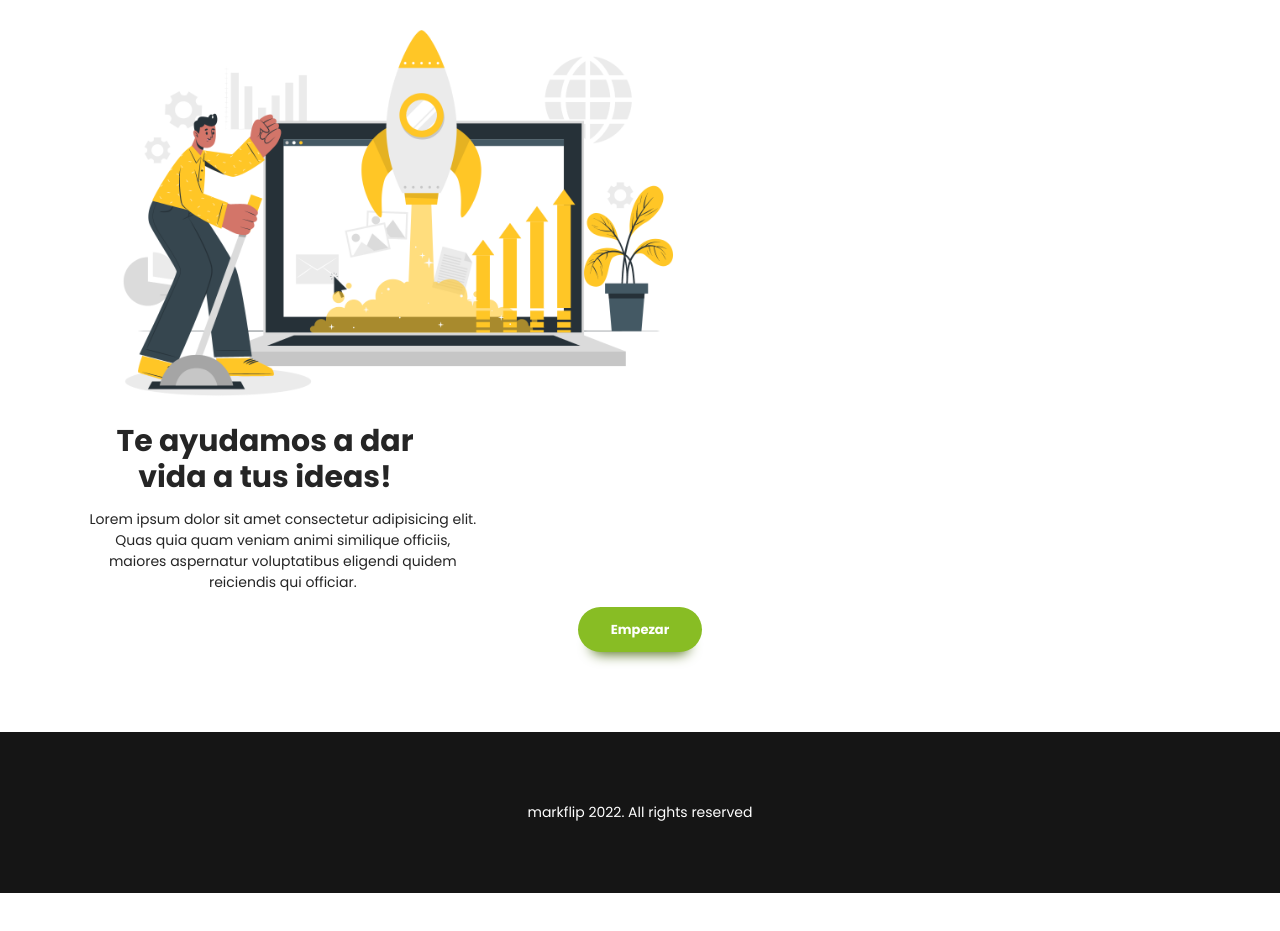
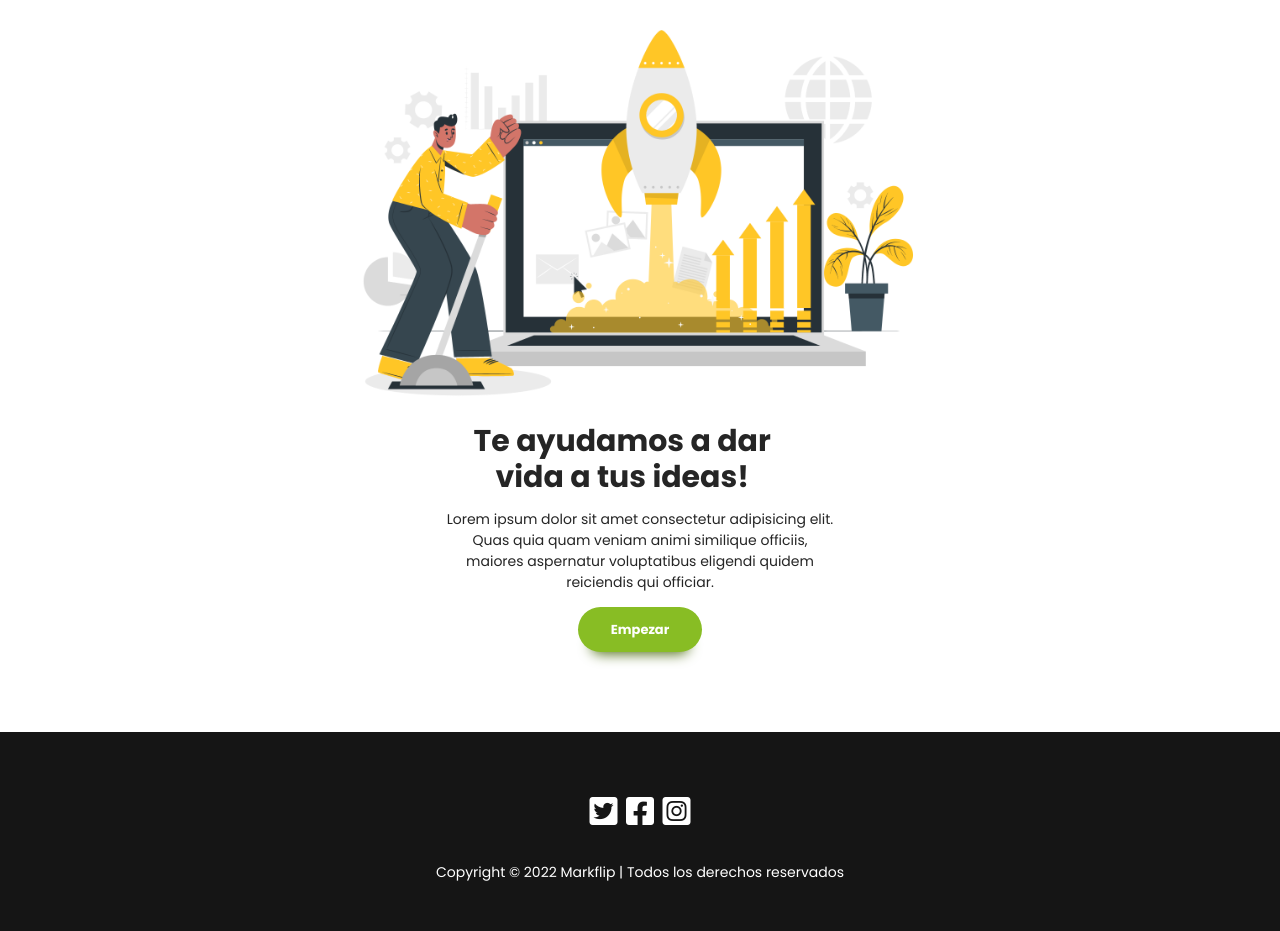
Before and after one commit to Petersonvaladao/markflip, a website built with Vite: page index.html in a window 1280 px wide. Shown: the part 1920-2851 px from the top of the page. Before the commit the page ends 2813 px from the top, so only its background shows below. Built offline with nearby package versions, Linux system fonts and the light colour scheme.

Commit message:
add social media

```diff
--- a/index.html
+++ b/index.html
@@ -12,8 +12,7 @@
   <link rel="preconnect" href="https://fonts.gstatic.com" crossorigin>
   <link href="https://fonts.googleapis.com/css2?family=Poppins:wght@200;400;500;700&family=Roboto:wght@100;400;500;700&display=swap" rel="stylesheet">
 
-  <link rel="stylesheet" href="https://cdnjs.cloudflare.com/ajax/libs/font-awesome/4.7.0/css/font-awesome.min.css">
-
+  <link rel="stylesheet" href="https://cdnjs.cloudflare.com/ajax/libs/font-awesome/6.2.0/css/all.min.css" integrity="sha512-xh6O/CkQoPOWDdYTDqeRdPCVd1SpvCA9XXcUnZS2FmJNp1coAFzvtCN9BmamE+4aHK8yyUHUSCcJHgXloTyT2A==" crossorigin="anonymous" referrerpolicy="no-referrer" />
 
   <title>Markflip - </title>
 
@@ -21,14 +20,14 @@
 
 <body>
   <header class="header">
-    <div class="container" id="home">
+    <div class="container">
       <div class="nav-wrapper">
         <img class="logo" src="img/logo.png" alt="logo">
         <nav id="hamnav">
           <label for="hamburger">&#9776;</label>
           <input type="checkbox" id="hamburger" />
           <ul id="hamitems">
-            <li><a href="#home">Home</a></li>
+            <li><a href="index.html">Home</a></li>
             <li><a href="#about">Qué hacemos</a></li>
             <li><a href="#clients">Clientes</a></li>
             <li><a href="#contact">Contacto</a></li>
@@ -93,7 +92,7 @@
     </section>
 
     <section id="contact" class="padding-block-900 padding-block-600">
-      <div class="container">
+      <div class="container contact-area">
         <div>
           <img class="rocket mobile-img" src="img/rocket.png" alt="">
         </div>
@@ -109,9 +108,12 @@
   </main>
 
   <footer>
-    <div class="container">
-      <p>markflip 2022. All rights reserved</p>
+    <div class="container footer-social">
+      <a href="#"><i class="fa-brands fa-square-twitter social-logo"></i></a>
+      <a href="#"><i class="fa-brands fa-square-facebook social-logo"></i></a>
+      <a href="#"><i class="fa-brands fa-square-instagram social-logo"></i></a>
     </div>
+    <p>Copyright © 2022 Markflip | Todos los derechos reservados</p>
   </footer>
 
 
--- a/style.css
+++ b/style.css
@@ -229,7 +229,7 @@ Main
   border-radius: 1em;
 }
 
-#contact {
+.contact-area {
   display: flex;
   flex-direction: column;
   justify-content: center;
@@ -274,5 +274,18 @@ footer {
   text-align: center;
   color: var(--clr-neutral-100);
   background-color: var(--clr-neutral-900);
-  padding: 5em;
+  padding: 4em;
 }
+
+.footer-social {
+  font-size: 2rem;
+  padding-bottom: 0.8em;
+}
+
+.social-logo {
+  color: var(--clr-neutral-100);
+}
+
+.social-logo:hover {
+  color: var(--clr-accent-300);
+}
```
